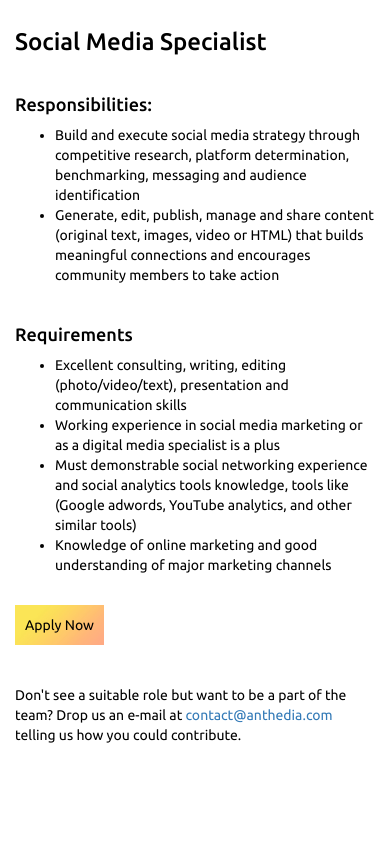
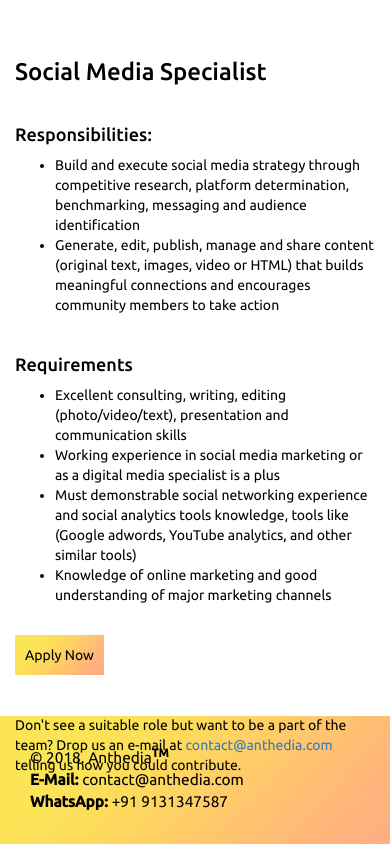
Before and after one commit to rounakbanik/anthedia, a plain HTML site: page index.html in a window 390 px wide. Shown: the part 1862-2706 px from the top of the page. Before the commit the page ends 2623 px from the top, so only its background shows below. Drawn offline with nearby package versions, Linux system fonts and the light colour scheme.

Commit message:
Add responsive navbar

```diff
--- a/index.html
+++ b/index.html
@@ -40,10 +40,10 @@
 	    			<div class="collapse navbar-collapse" id="bs-example-navbar-collapse-1">
 	      				<ul class="nav navbar-nav navbar-right">
 	        				<li><a href="#" id="home-btn" class="normal-links">Home</a></li>
-	        				<!--<li><a href="#" id="content-btn" class="normal-links">Content</a></li>
-	        				<li><a href="#" id="downloads-btn" class="normal-links">Downloads</a></li>-->
+	        				<li><a href="#" id="content-btn" class="normal-links">Content</a></li>
+	        				<!--<li><a href="#" id="downloads-btn" class="normal-links">Downloads</a></li>-->
 	        				<li><a href="#" id="careers-btn" class="normal-links">Careers</a></li>
-	        				<li><a href="#" id="contact-btn" class="normal-links">Contact</a></li>
+	        				<!--<li><a href="#" id="contact-btn" class="normal-links">Contact</a></li>-->
 	      				</ul>
 	    			</div>
   				</div>
@@ -51,7 +51,7 @@
 		</header>
 
 
-		<section class="row jumbotron main-frame">
+		<section class="row jumbotron main-frame" id='home'>
 			<div class='main-frame-content text-center col-md-6'>
 				<div class='main-info'>
 					<h1><img class='logo' src='images/logo.png'></h1>
@@ -82,7 +82,7 @@
 			<div class="col-md-1"></div>
 		</section>
 
-		<section class="row content">
+		<section class="row content" id='content'>
 			<h1 class="heading">content</h1>
 
 			<div id="myCarousel" class="carousel slide" data-ride="carousel" data-interval="false">
@@ -129,7 +129,7 @@
 
 
 
-		<section class="row careers">
+		<section class="row careers" id='careers'>
 			<h1 class="heading row">careers</h1>
 			<div class="col-md-1"></div>
 			<div class="job col-md-8">
@@ -157,5 +157,17 @@
 
 		</section>
 
+		<footer class="row">
+			<div class="col-md-1"></div>
+			<div class="col-md-6">
+					&copy; 2018. Anthedia<sup><b>TM</b></sup>
+			</div>
+			<div class="col-md-3">
+				<span><b>E-Mail: </b>contact@anthedia.com</span><br>
+				<span><b>WhatsApp: </b>+91 9131347587</span>
+			</div>
+			<div class="col-md-2"></div>
+		</footer>
+
 	</body>
 </html>
--- a/main.js
+++ b/main.js
@@ -0,0 +1,63 @@
+$(document).ready(function() {
+
+	// Hide Header on on scroll down
+    var didScroll;
+    var lastScrollTop = 0;
+    var delta = 5;
+    var navbarHeight = $('header').outerHeight();
+
+    $(window).scroll(function(event){
+        didScroll = true;
+    });
+
+    setInterval(function() {
+        if (didScroll) {
+            hasScrolled();
+            didScroll = false;
+        }
+    }, 250);
+
+    function hasScrolled() {
+        var st = $(this).scrollTop();
+
+        // Make sure they scroll more than delta
+        if(Math.abs(lastScrollTop - st) <= delta)
+            return;
+
+        // If they scrolled down and are past the navbar, add class .nav-up.
+        // This is necessary so you never see what is "behind" the navbar.
+        if (st > lastScrollTop && st > navbarHeight){
+            // Scroll Down
+            $('header').removeClass('nav-down').addClass('nav-up');
+            $('.navbar-toggle').addClass('collapsed');
+            $('.navbar-collapse').removeClass('in');
+        } else {
+            // Scroll Up
+            if(st + $(window).height() < $(document).height()) {
+                $('header').removeClass('nav-up').addClass('nav-down');
+            }
+        }
+
+        lastScrollTop = st;
+    }
+
+	$("#home-btn").on('click',function() {
+        $('html, body').animate({
+            'scrollTop' : $("#home").position().top
+        });
+    });
+
+    $("#careers-btn").on('click',function() {
+        $('html, body').animate({
+            'scrollTop' : $("#careers").position().top
+        });
+    });
+
+    $("#content-btn").on('click',function() {
+        $('html, body').animate({
+            'scrollTop' : $("#content").position().top
+        });
+    });
+
+
+});
--- a/stylesheet.css
+++ b/stylesheet.css
@@ -179,3 +179,29 @@ iframe {
 	color: black;
 	border: 0px;
 }
+
+/* Footer */
+footer {
+	background: url(images/background.png) no-repeat center center fixed;
+	background-size: cover;
+	padding: 30px;
+	font-size: 110%;
+}
+
+/* Navigation Bar Responsive Styles */
+
+body {
+    padding-top: 100px;
+}
+
+header {
+    position: fixed;
+    top: 0;
+    transition: top 0.2s ease-in-out;
+    width: 100%;
+    z-index: 3;
+}
+
+.nav-up {
+    top: -120px;
+}
```
